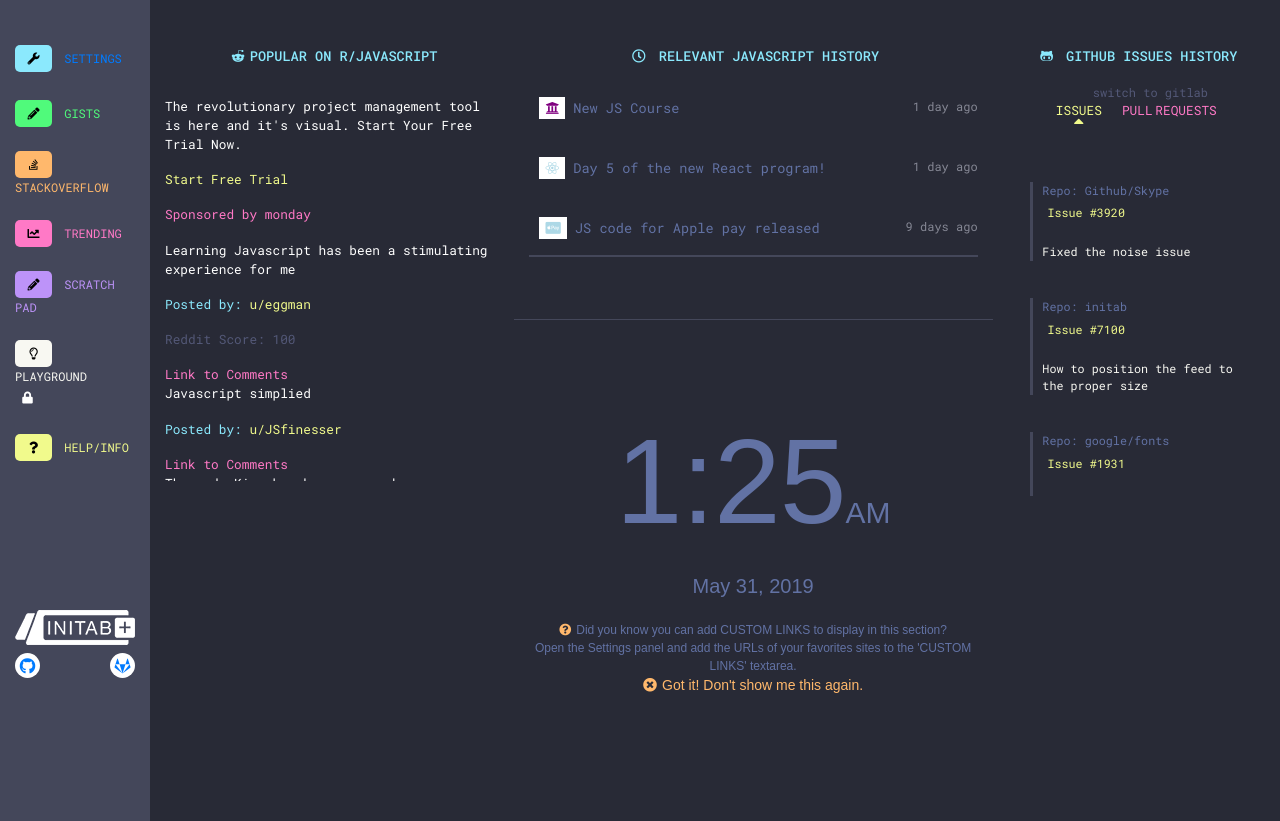
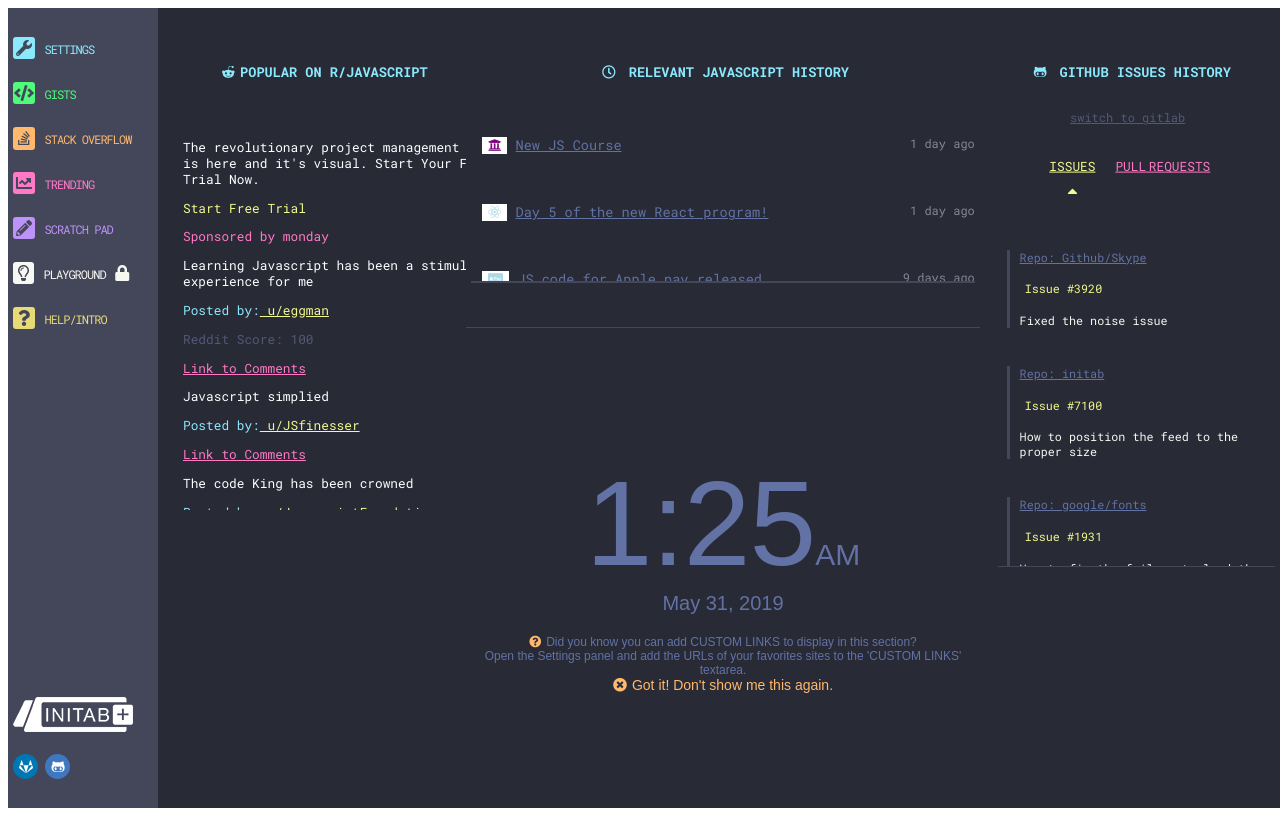
Before and after one commit to briannyeko/Chingu-initab-clone, a plain HTML site: page index.html in a window 1280 px wide. Drawn offline with nearby package versions, Linux system fonts and the light colour scheme.

Commit message:
Fixed Nav and Logo
Fixed the Nav Bar and Logo.

```diff
--- a/index.html
+++ b/index.html
@@ -1,124 +1,70 @@
 <!DOCTYPE html>
+<html lang="en">
 	<head>
-<html lang="en">
-
-<!--
-CHINGU INITAB CLONE BY BRIANNYEKO
-TIER 1.
-
- -->
-
-
-<!--CSS!-->
+		<title>Initab</title>
+		<meta charset="utf-8">
+		<meta name="viewport" content="width=device-width, initial-scale=1">
+		<link rel="stylesheet" href="style.css">
 		<link href="https://fonts.googleapis.com/css?family=Roboto+Mono:400,500,700&display=swap" rel="stylesheet">
-<!-- Bootstrap -->
-   <meta charset="utf-8">
-   <meta name="viewport" content="width=device-width, initial-scale=1, shrink-to-fit=no">
-
-   <!-- Bootstrap CSS -->
-   <link rel="stylesheet" href="https://maxcdn.bootstrapcdn.com/bootstrap/4.0.0/css/bootstrap.min.css" integrity="sha384-Gn5384xqQ1aoWXA+058RXPxPg6fy4IWvTNh0E263XmFcJlSAwiGgFAW/dAiS6JXm" crossorigin="anonymous">
 		<link rel="stylesheet" href="https://use.fontawesome.com/releases/v5.8.2/css/all.css" integrity="sha384-oS3vJWv+0UjzBfQzYUhtDYW+Pj2yciDJxpsK1OYPAYjqT085Qq/1cq5FLXAZQ7Ay" crossorigin="anonymous">
-   <link rel="stylesheet" href="style.css">
-
-   <title>Brians Initab Clone</title>
-
 
 
 	</head>
+
 	<body>
-<!--Navbar-->
 		<div class="grid-container">
 
-<div class="sidebar">
-<!--Navigation!-->
-<div id="Navigation">
+<!--NAVIGATION BAR!-->
 
-<p class="SETTING">
-<button id="SETTINGS">
-  <i class="fas fa-wrench" style="color:black"></i>
-</button>
-  <a href="#">SETTINGS</a>
-  </p>
-
-
-  <p class="GISTS">
-  <button id="GISTS">
-    <i class="fas fa-pencil-alt" style="color:black"></i>
-  </button>
-    <a href="#">GISTS</a>
-    </p>
-
-
-    <p class="STCKOVERFLOW">
-    <button id="STCKOVERFLOW">
-      <i class="fab fa-stack-overflow" style="color:black"></i>
-    </button>
-      <a href="#">STACKOVERFLOW</a>
-      </p>
-
-
-      <p class="TRENDING">
-      <button id="TRENDING">
-        <i class="fas fa-chart-line" style="color:black"></i>
-      </button>
-        <a href="#">TRENDING</a>
-        </p>
-
-
-
-        <p class="SCRATCHPAD">
-        <button id="SCRATCHPAD">
-          <i class="fas fa-pencil-alt" style="color:black"></i>
-        </button>
-          <a href="#">SCRATCH PAD</a>
-          </p>
-
-
-
-          <p class="PLAYGROUND">
-          <button id="PLAYGROUND">
-            <i class="far fa-lightbulb" style="color:black"></i>
-          </button>
-            <a href="#">PLAYGROUND</a>
+			<div class="Navigation">
+				<div class="settings">
+					<i class="fas fa-wrench"></i>
+					<h2 class="settings-header">SETTINGS</h2>
+				</div>
+				<div class="gists">
+					<i class="fas fa-code"></i>
+					<h2 class="gists-header">GISTS</h2>
+				</div>
+				<div class="stack-overflow">
+					<i class="fab fa-stack-overflow"></i>
+					<h2 class="stack-overflow-header">STACK OVERFLOW</h2>
+				</div>
+				<div class="trending">
+					<i class="fas fa-chart-line"></i>
+					<h2 class="trending-header">TRENDING</h2>
+				</div>
+				<div class="scratch-pad">
+					<i class="fas fa-pencil-alt"></i>
+					<h2 class="scratch-pad-header">SCRATCH PAD</h2>
+				</div>
+				<div class="playground">
+					<i class="far fa-lightbulb"></i>
+					<h2 class="playground-header">PLAYGROUND</h2>
 					<i class="fas fa-lock"></i>
-            </p>
-
-            <p class="HELPINFO">
-            <button id="HELPINFO">
-              <i class="fas fa-question" style="color:black"></i>
-            </button>
-              <a href="#">HELP/INFO</a>
-              </p>
-
+				</div>
+				<div class="help/intro">
+					<i class="fas fa-question"></i>
+					<h2 class="helpIntro-header">HELP/INTRO</h2>
 				</div>
 
-
-<!--Social Media and Logo!--->
-<div id="SocMediaLogo">
-<div class="logo">
+<!-- LOGO AND SOCIAL MEDIA!-->
+<!-- LOGO !-->
+				<div class="initab">
 					<a href="http://initab.com/" target="_blank">
 <img src="images/LogoWhite.png" alt="Initab logo">
 </a>
 				</div>
-<!--Github page !-->
-<div id="Socialmedia">
-<a id="github" href="http://github.com/briannyeko" target="_blank">
-<i class="fab fa-github"></i>
- </a>
-<!--Gitlab page !-->
-<a id="gitlab" href="http://gitlab.com/briannyeko" target="_blank">
-<i class="fab fa-gitlab"></i>
- </a>
+
+				<!--SOCIAL MEDIA !-->
+				<div class="SocialMedia">
+					<div class="Gitlab">
+						<a href="https://gitlab.com/briannyeko" target="_blank"><i class="fab fa-gitlab"></i></a>
 					</div>
-
+					<div class="github">
+						<a href="https://github.com/briannyeko" target="_blank"><i class="fab fa-github-alt"></i></a>
 					</div>
 				</div>
-<!--Main Content!-->
-<div class="Maincontent">
-
-
-<div class="Mainpage">
-
+			</div>
 
 
 			<!--Reddit News Feed!-->
@@ -156,8 +102,6 @@
 		<a class="Sponsored" href="#" target="_blank">Link to Comments</a>
 	</div>
 </section>
-  </div>
-    </div>
 </div>
 
 
@@ -298,6 +242,8 @@
 
 		</div>
 
+</div>
+</div>
 
 <!--The End!-->
 
--- a/style.css
+++ b/style.css
@@ -1,11 +1,29 @@
+* {
+	box-sizing: border-box;
 
+}
 
-body {
+.Navigation, .initabTitle, .NewsFeed, .JSdayfeed, .github-header, #tabs,
+.github-issue, .github-pull-requests {
 		font-family: 'Roboto Mono', sans-serif;
+}
 
-  background-color: #282a36;
-  height: 100%;
-  overflow: hidden;
+h1 {
+	font-size: 16px;
+	font-weight: 100;
+	letter-spacing: -1px;
+}
+
+h2 {
+	font-size: 14px;
+	font-weight: 100;
+
+}
+
+.SocialMedia {
+	font-size: 14px;
+	font-weight: 100;
+	letter-spacing: -1px;
 }
 
 ::-webkit-scrollbar {
@@ -21,190 +39,193 @@
 }
 
 .grid-container > div {
-	padding: 15px;
+	padding: 5px;
 }
 
 
-p .SETTING, .GISTS, .STCKOVERFLOW, .TRENDING,
-.SCRATCHPAD, .PLAYGROUND, .HELPINFO {
-display: block;
-margin-block-start: 1em;
-margin-block-end: 1em;
-margin-inline-start: 0px;
-margin-inline-end: 0px;
+/*Navigation*/
 
-.column {
-  float: left;
-  width: 25%;
-}
 
-.reddit {
-
-}
-
-}
-/*Navbar*/
-.sidebar {
+.Navigation {
 	grid-column-start: 1;
 	grid-column-end: 2;
 	grid-row-start: 1;
 	grid-row-end: 6;
-        flex-direction: column;
 	background-color: #44475a!important;
 }
 
 
-
-#Navigation button {
-  border: none;
-
-}
-
-#Navigation  i {
-  border-radius: 50%;
-  color: white;
-  display: flex;
-   width: 25px;
-   height: 25px;
-   justify-content: center;
-   align-items: center;
-
+.settings-header, .gists-header, .stack-overflow-header, .trending-header, .scratch-pad-header,
+.playground-header, .helpIntro-header {
+	font-size: 0.75em;
+	letter-spacing: -1px;
 }
 
 
 
+.Navigation i {
+	color: #44475a;
+}
 
-/*Navigation Bar*/
+.Navigation div {
+	margin-top: 1.5em;
+	margin-bottom: 1.5em;
+	justify-content: space-between;
+}
 
-#Navigation
-{
-  display: flex;
+.Navigation div:hover {
+	cursor: pointer;
+}
 
-      flex-direction: column;
-      justify-content: space-evenly;
-      height: 50%;
-      font-size: 75%;
-      padding-top: 30px;
+.Navigation > div > * {
+
+	display: inline;
+}
+
+.fa-wrench {
+	background-color: #8be9fd!important;
+	height: 20px;
+	width: 20px;
+	padding: 3px;
+	border-radius: 3px;
+}
+
+.settings-header {
+	color: #8be9fd!important;
+}
+
+.fa-code {
+	background-color: #50fa7b!important;
+	height: 20px;
+	width: 15px;
+	padding: 3px 1px 3px 1px;
+	border-radius: 3px;
+}
+
+.gists-header {
+	color: #50fa7b!important;
 
 }
 
-#Navigation button {
-  border: none;
-  font-weight: 900;
-    border-radius: 5px;
-    color: black;
-    margin-right: 5px;
+.fa-stack-overflow {
+	background-color: #ffb86c!important;
+	height: 20px;
+	width: 20px;
+	padding: 3px 5px 4px 5px;
+	border-radius: 3px;
+}
+
+.stack-overflow-header {
+	color: #ffb86c!important;
+}
+
+.fa-chart-line {
+	background-color: #ff79c6!important;
+	height: 20px;
+	width: 20px;
+	padding: 3px;
+	border-radius: 3px;
+}
+
+.trending-header {
+	color: #ff79c6!important;
+
 }
 
 .fa-pencil-alt {
-  color: black;
+	background-color: #bd93f9!important;
+	height: 20px;
+	width: 20px;
+	padding: 3px;
+	border-radius: 3px;
 }
 
-#Navigation a {
-      flex-direction: column;
-      margin-right: 5px;
-}
-
-#SETTINGS {
-  background-color: #8be9fd;
-  border-radius: 3px;
-
+.scratch-pad-header {
+	color: #bd93f9!important;
 
 }
 
-.SETTINGS a {
-
-  color:#8be9fd;
+.fa-lightbulb {
+	background-color: #f8f8f2!important;
+	height: 20px;
+	width: 20px;
+	padding: 3px 5px 3px 5px;
+	border-radius: 3px;
 }
 
- #GISTS {
-  background-color: #50fa7b;
-color:#50fa7b;
-}
-
-.GISTS a {
-  color:#50fa7b;
-}
- #STCKOVERFLOW {
-  background-color: #ffb86c;
-color:#ffb86c;
-}
-
-.STCKOVERFLOW a {
-color:#ffb86c;
+.playground-header {
+	color: #f8f8f2!important;
 
 }
 
- #TRENDING {
-  background-color: #ff79c6;
-color:#ff79c6;
+.fa-lock {
+	color: #f8f8f2!important;
 }
 
-.TRENDING a {
-
-  color:#ff79c6;
+.fa-question {
+	background-color: #e6db74!important;
+	height: 20px;
+	width: 20px;
+	padding: 3px 5px 3px 5px;
+	border-radius: 3px;
 }
 
- #SCRATCHPAD {
-  background-color: #bd93f9;
-  color:#bd93f9;
-  mar
-}
-
-.SCRATCHPAD a {
-color:#bd93f9;
-}
-
- #PLAYGROUND {
-  background-color: #f8f8f2;
-  color:#f8f8f2;
-}
-
-.PLAYGROUND a {
-  color:#f8f8f2;
+.helpIntro-header {
+	color: #e6db74;
 
 }
 
- #HELPINFO {
-  background-color: #f1fa8c;
-  color: #f1fa8c;
+/*LOGO AND SOCIAL MEDIA*/
+
+.initab {
+	position: absolute;
+	bottom: 5%;
+	display: inline-block;
+	float: inherit;
+	z-index: 1;
 }
 
-.HELPINFO a {
-color: #f1fa8c;
-
+.initab-logo {
+	width: 100px;
+	height: 50px;
+	margin-left: 15px;
+	margin-bottom: 5px;
 }
 
-/*logo and SocialMedia*/
-
-#SocMediaLogo
-
-{
-  justify-content: flex-end;
-    height: -10px;
-    padding-top: 200px;
-    display: flex;
-    flex-direction: column;
-
+.initab-logo:hover path{
+	fill: #e6db74;
 }
 
-#Socialmedia {
-    display: flex;
-    padding-top: 0.5em;
-    padding-bottom: 1em;
-    justify-content: space-between;
+.SocialMedia {
+	position: absolute;
+	bottom: 0;
+	display: inline-block;
 }
 
-#Socialmedia i {
-border-radius: 50%;
-background-color: white;
-display: flex;
+
+.fa-gitlab {
 	width: 25px;
 	height: 25px;
-justify-content: center;
-align-items: center;
+	padding: 6px;
+	background-color: rgb(0,119,181);
+	color: rgb(255, 255, 255)!important;
+	border-radius: 50%;
+}
 
+
+.SocialMedia .fa-github-alt {
+	width: 25px;
+	height: 25px;
+	padding: 6px;
+	background-color: #4078c0;
+	color: rgb(255, 255, 255)!important;
+	border-radius: 50%;
 }
+
+.logo {
+	float: none;
+}
+
 
 /* Popular on R/JAVASCRIPT, Relvant JS history and Github issues history Tittle */
 .initabTitle {
@@ -239,6 +260,7 @@
 	overflow: auto;
 	max-height: 100vh;
 	display: block;
+  margin-left: 20px;
 }
 
 
@@ -419,6 +441,7 @@
   justify-content: center;
   word-spacing: -5px;
   transform: translateY(-10%);
+	margin-top: 35px;
 }
 #issues, #pullrequests {
   font-size: 0.8em;
```
Also changed, not shown: 1 other file. Lines whose indentation alone changed are shown as unchanged.
